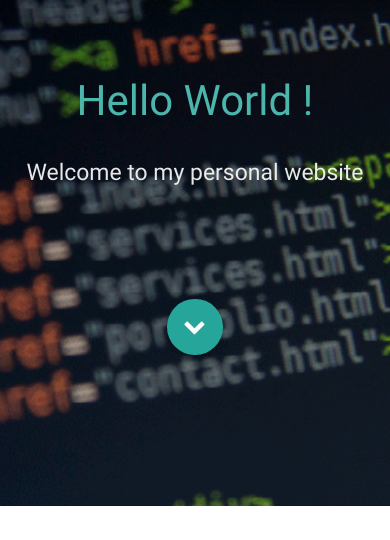
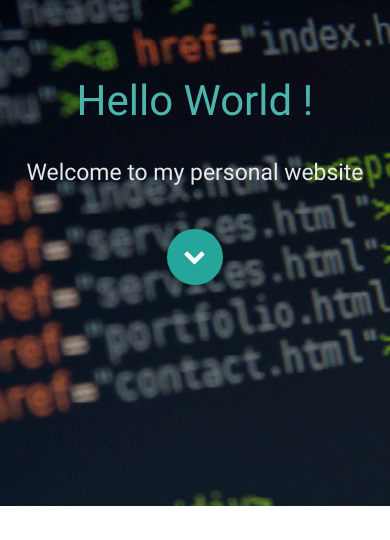
Before and after one commit to MomenSh0/momensh0.github.io, a PHP site: page / in a window 390 px wide. Shown: the part 56-596 px from the top of the page. Run offline with PHP 8.4, Linux system fonts and the light colour scheme; grey boxes labelled with a size stand in for pictures from a placeholder-image service; some libraries are stand-ins or nearby versions.

Commit message:
updated style.css

```diff
--- a/files/css/style.css
+++ b/files/css/style.css
@@ -98,7 +98,7 @@ p {
     margin-top: 9%;
 }
 .header-arrow {
-    margin-top: 30%;
+    margin-top: 10%;
 }
 
 
```
